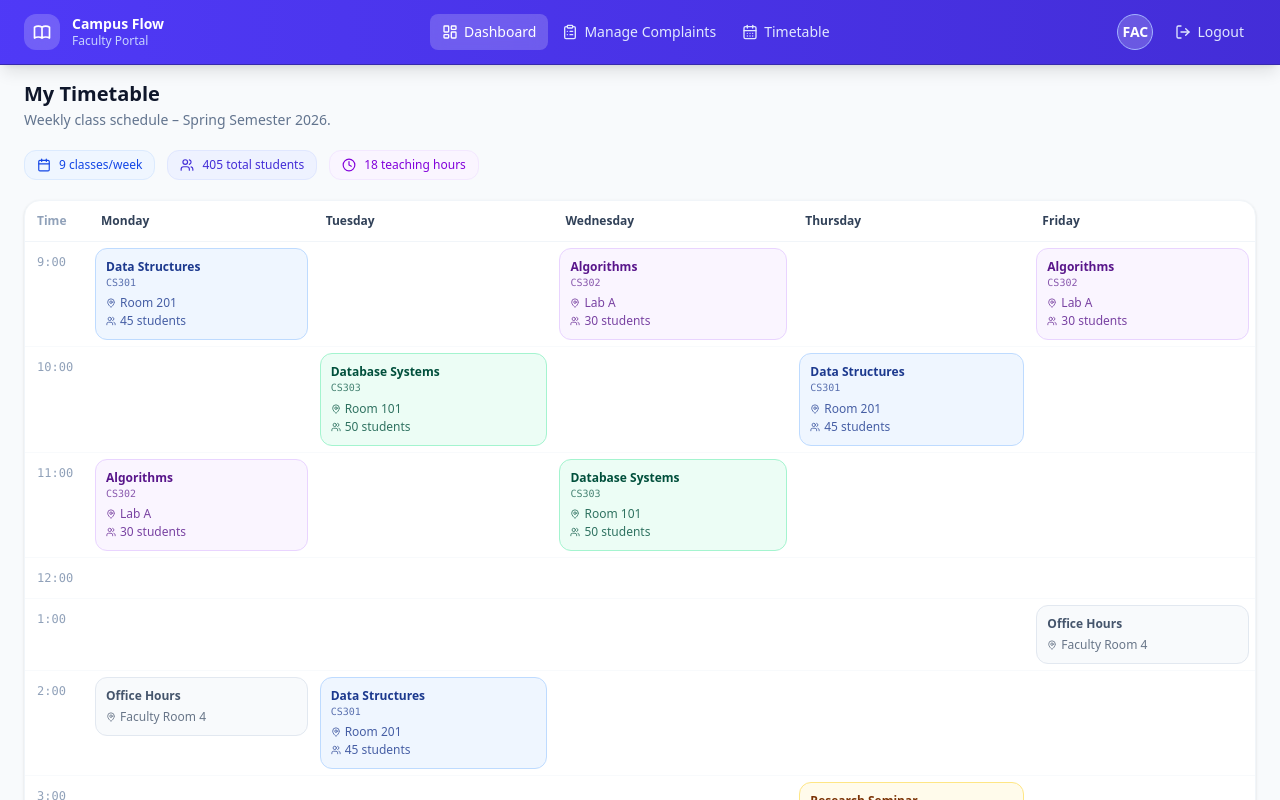
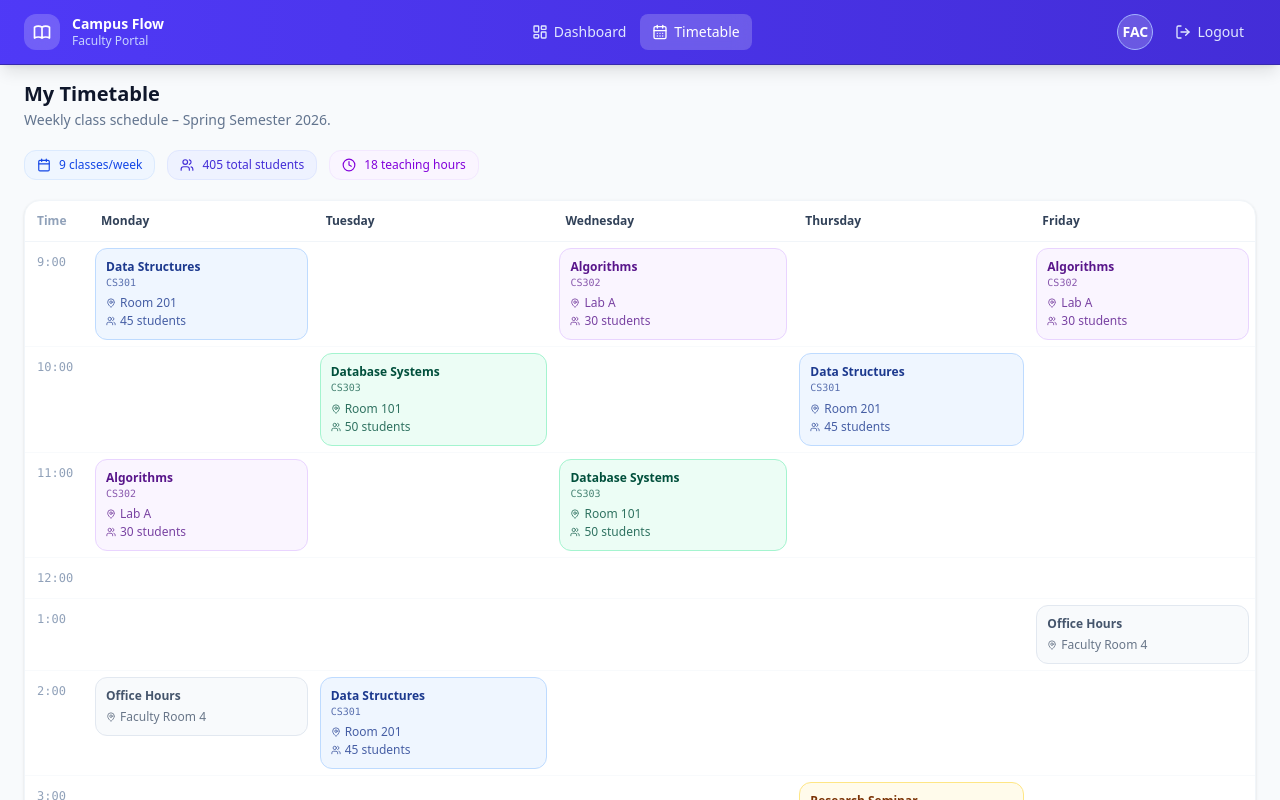
Before and after one commit to jarviswoke/Campus_Flow, a React app in the folder frontend/: page /faculty/timetable in a window 1280 px wide. Shown: the top 800 px of the page. Built offline with nearby package versions, Linux system fonts and the light colour scheme; no server answers; the HTML template or start-up script is replaced by a standard one.

Commit message:
final navigation changes

```diff
--- a/frontend/src/App.jsx
+++ b/frontend/src/App.jsx
@@ -47,7 +47,7 @@ const App = () => {
 
         <Route element={<FacultyLayout />}>
           <Route path="/faculty"            element={<FacultyDashboard />} />
-          <Route path="/faculty/complaints" element={<FacultyComplaints />} />
+           {/* <Route path="/faculty/complaints" element={<FacultyComplaints />} /> */}
           <Route path="/faculty/timetable"  element={<FacultyTimetable />} />
         </Route>
 
--- a/frontend/src/components/admin/AdminNavigation.jsx
+++ b/frontend/src/components/admin/AdminNavigation.jsx
@@ -1,5 +1,5 @@
 import {LayoutDashboard, Users, DoorOpen, BarChart3, FileText, Shield, LogOut, CalendarDays } from 'lucide-react';
-import { useNavigate } from 'react-router-dom';
+import { useNavigate , useLocation } from 'react-router-dom';
 
 const NAV_ITEMS = [
   { id: 'dashboard', label: 'Dashboard', icon: LayoutDashboard },
@@ -12,6 +12,7 @@ const NAV_ITEMS = [
 
 export default function AdminNavigation({ activeTab = 'dashboard' }) {
   const navigate = useNavigate();
+  const location = useLocation();
 
   const handleLogout = () => {
     localStorage.clear();
@@ -36,7 +37,8 @@ export default function AdminNavigation({ activeTab = 'dashboard' }) {
 
         <div className="flex items-center gap-0.5 overflow-x-auto">
           {NAV_ITEMS.map(({ id, label, icon: Icon }) => {
-            const active = id === activeTab;
+            const path = id === 'dashboard' ? '/admin' : `/admin/${id}`;
+            const active = location.pathname === path;
             return (
               <button key={id}
                 onClick={() => navigate(id === 'dashboard' ? '/admin' : `/admin/${id}`)}
--- a/frontend/src/components/faculty/FacultyDashboard.jsx
+++ b/frontend/src/components/faculty/FacultyDashboard.jsx
@@ -184,7 +184,7 @@ export default function FacultyDashboard() {
         </div>
       </div>
 
-      {/* 🧾 Complaints List (SAME AS MANAGE PAGE) */}
+      {/* Complaints List (SAME AS MANAGE PAGE) */}
       <div className="space-y-3">
         {filtered.map((c) => {
           const sc = statusConfig[c.status] || statusConfig['pending'];
--- a/frontend/src/components/faculty/FacultyNavigation.jsx
+++ b/frontend/src/components/faculty/FacultyNavigation.jsx
@@ -1,16 +1,17 @@
 import { LayoutDashboard, ClipboardList, CalendarDays, LogOut } from 'lucide-react';
-import { useNavigate } from 'react-router-dom';
+import { useNavigate, useLocation } from 'react-router-dom';
 import React from 'react';
 import { jwtDecode } from 'jwt-decode';
 
 const NAV_ITEMS = [
   { id: 'dashboard', label: 'Dashboard', icon: LayoutDashboard },
-  { id: 'complaints', label: 'Manage Complaints', icon: ClipboardList },
+  //{ id: 'complaints', label: 'Manage Complaints', icon: ClipboardList },
   { id: 'timetable', label: 'Timetable', icon: CalendarDays },
 ];
 
 export default function FacultyNavigation({ activeTab = 'dashboard' }) {
   const navigate = useNavigate();
+  const location = useLocation();
 
   const [facultyName, setFacultyName] = React.useState('');
   const [facultyDepartment, setFacultyDepartment] = React.useState('');
@@ -46,7 +47,11 @@ export default function FacultyNavigation({ activeTab = 'dashboard' }) {
 
         <div className="flex items-center gap-0.5">
           {NAV_ITEMS.map(({ id, label, icon: Icon }) => {
-            const active = id === activeTab;
+            const path = id === 'dashboard' ? '/faculty' : `/faculty/${id}`;
+            const active =
+      id === 'dashboard'
+        ? location.pathname === '/faculty'
+        : location.pathname === path;
             return (
               <button key={id}
                 onClick={() => navigate(id === 'dashboard' ? '/faculty' : `/faculty/${id}`)}
--- a/frontend/src/components/student/Navigation.jsx
+++ b/frontend/src/components/student/Navigation.jsx
@@ -1,6 +1,6 @@
 import { useState, useEffect } from 'react';
 import { Home, DoorOpen, MessageSquare, List, User, LogOut } from 'lucide-react';
-import { useNavigate } from 'react-router-dom';
+import { useNavigate, useLocation } from 'react-router-dom';
 
 const NAV_ITEMS = [
   { id: 'dashboard', label: 'Dashboard', icon: Home },
@@ -14,6 +14,7 @@ export default function Navigation({ activeTab = 'dashboard' }) {
   const navigate = useNavigate();
   const [user, setUser] = useState(null);
   const BACKEND_URL = import.meta.env.VITE_BACKEND_URL || 'http://localhost:5001';
+
 
   useEffect(() => {
     const fetchUser = async () => {
@@ -69,7 +70,7 @@ export default function Navigation({ activeTab = 'dashboard' }) {
         {/* Nav links */}
         <div className="flex items-center gap-0.5 overflow-x-auto">
           {NAV_ITEMS.map(({ id, label, icon: Icon }) => {
-            const active = id === activeTab;
+            const active  = location.pathname === `/${id}`;
             return (
               <button
                 key={id}
```
